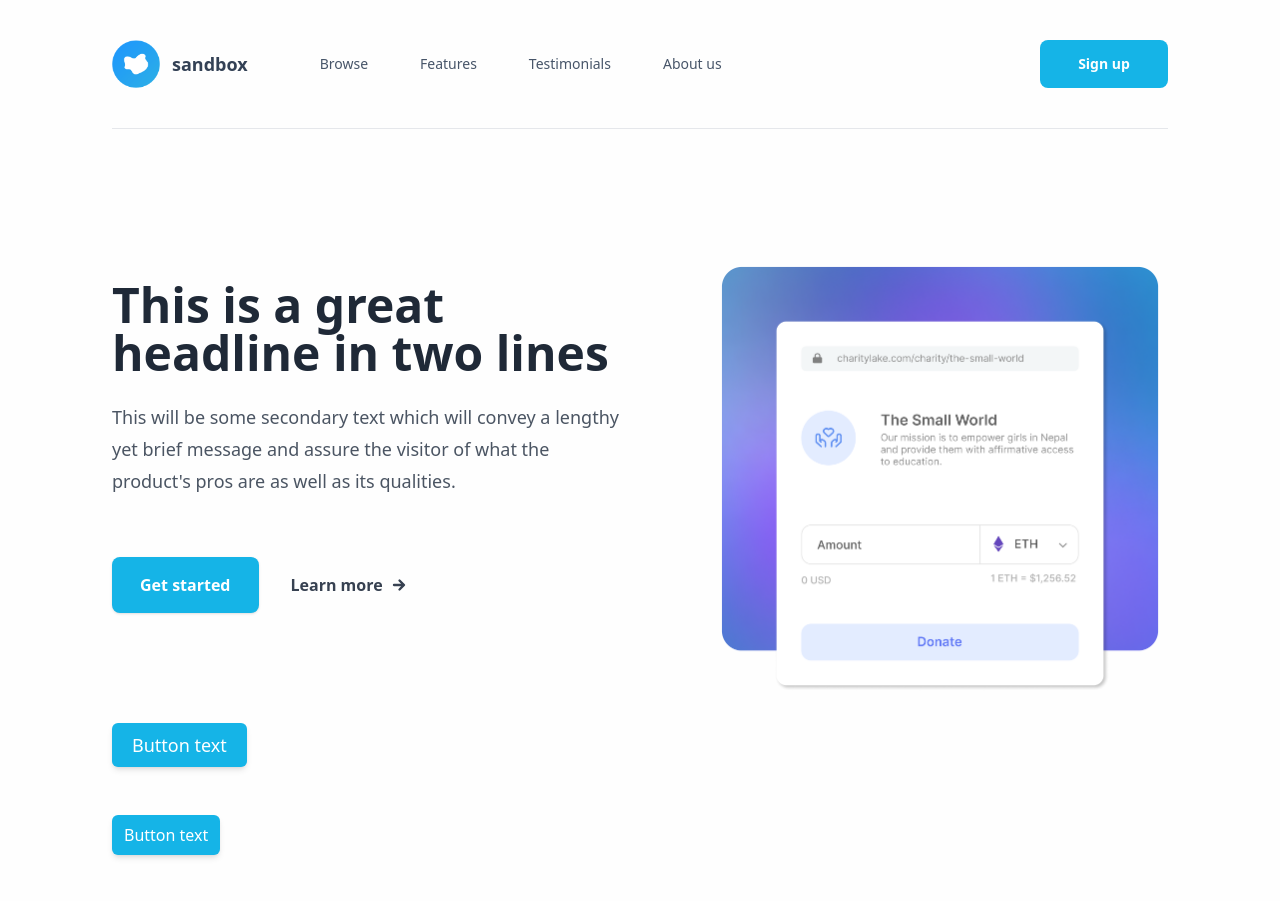
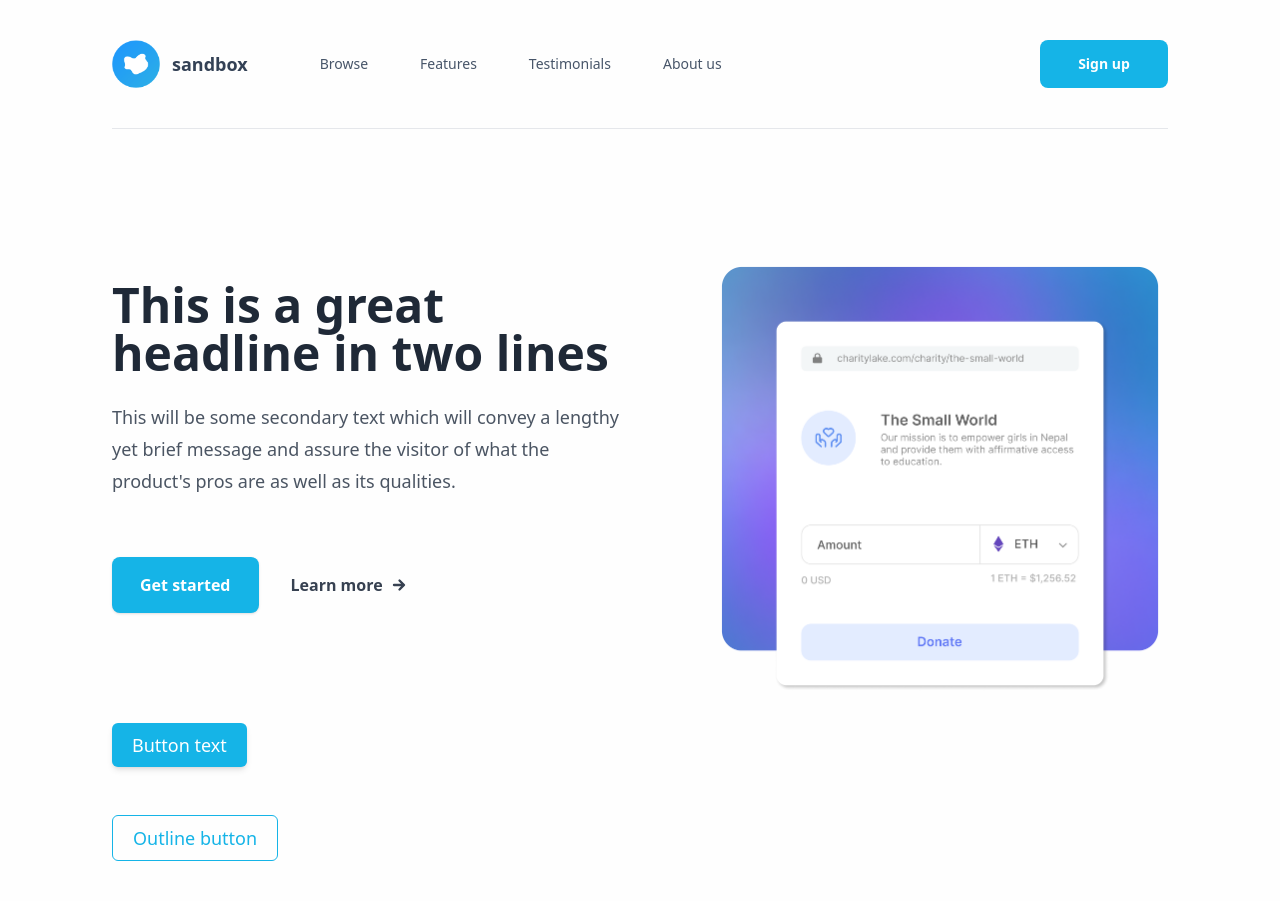
Before and after one commit to CarboxyDev/tailwind-sandbox, a Next.js app: page / in a window 1280 px wide. Shown: the top 901 px of the page. Built offline with nearby package versions, Linux system fonts and the light colour scheme; a web font is replaced by a local one; what tailwindcss-debug-screens would draw is missing.

Commit message:
Add working variants to Button component

```diff
--- a/src/components/Button.tsx
+++ b/src/components/Button.tsx
@@ -2,18 +2,17 @@ import type { ButtonProps } from "../types/props";
 import { cva } from "class-variance-authority";
 import { cn } from "../utils/misc";
 
-const buttonVariants = cva(
-  "rounded-md bg-primary text-white shadow-md hover:bg-primary-400 active:scale-95",
-  {
+const buttonVariants = cva("rounded-md active:scale-95 text-lg", {
   variants: {
     variant: {
-        default: "",
-        outline: "",
+      default: "bg-primary hover:bg-primary-400 text-white shadow-md",
+      outline:
+        "hover:bg-primary background-transparent border border-primary text-primary hover:text-white",
     },
     size: {
-        xl: "text-lg py-4 px-8",
-        lg: "text-lg py-3 px-7",
-        md: "text-lg py-2 px-5",
+      xl: "py-4 px-8",
+      lg: "py-3 px-7",
+      md: "py-2 px-5",
       sm: "text-md py-2 px-3",
       xs: "text-sm py-2 px-2",
     },
@@ -22,8 +21,9 @@ const buttonVariants = cva(
     variant: "default",
     size: "md",
   },
-  }
-);
+});
+
+// FIXME: There's a bug where I'm unable to use className as a prop with the component. It causes the styling to go away.
 
 const Button = (props: ButtonProps) => {
   const { size, variant, className } = props;
--- a/src/pages/sandbox.tsx
+++ b/src/pages/sandbox.tsx
@@ -32,6 +32,10 @@ const Sandbox: NextPage = () => {
         <HeroSection />
         <Button variant="default" size="md">
           Button text
+        </Button>
+        <Filler height="h-12" />
+        <Button variant="outline" size="md">
+          Outline button
         </Button>
         <Filler height="h-12" />
         <Button variant="default" size="sm">
```
Lines whose indentation alone changed are shown as unchanged.
